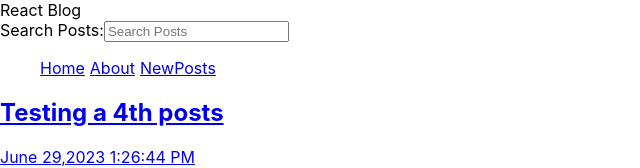
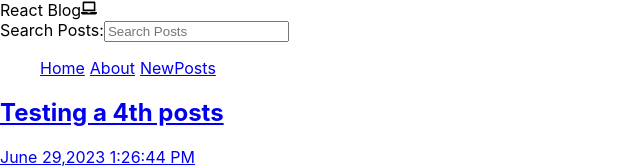
Before and after one commit to Ashim-Stha/learningReact, a React (Create React App) app: page / in a window 1280 px wide. Shown: the top 168 px of the page, without its empty margins (0-640 px from the left). Built offline with nearby package versions, Linux system fonts and the light colour scheme; data requests are answered from the project's data file.

Commit message:
useWindowSize-CustomHooks

```diff
--- a/src/App.js
+++ b/src/App.js
@@ -12,6 +12,7 @@
 import { useState, useEffect } from "react";
 import { format } from "date-fns";
 import api from "./api/posts";
+import useWindowSize from "./hooks/useWindowSize";
 
 function App() {
   const [search, setSearch] = useState("");
@@ -49,6 +50,8 @@
 
   const [editTitle, setEditTitle] = useState("");
   const [editBody, setEditBody] = useState("");
+
+  const { width } = useWindowSize();
 
   const handleDelete = async (id) => {
     try {
@@ -137,7 +140,7 @@
   return (
     <Router>
       <div>
-        <RouterHeader content="React Blog" />
+        <RouterHeader content="React Blog" width={width} />
         <RouterNav search={search} setSearch={setSearch} />
 
         <Routes>
--- a/src/RouterHeader.js
+++ b/src/RouterHeader.js
@@ -1,7 +1,18 @@
 import React from "react";
-
-const RouterHeader = ({ content }) => {
-  return <header>{content}</header>;
+import { FaLaptop, FaMobileAlt, FaTabletAlt } from "react-icons/fa";
+const RouterHeader = ({ content, width }) => {
+  return (
+    <header>
+      {content}
+      {width < 768 ? (
+        <FaMobileAlt />
+      ) : width < 992 ? (
+        <FaTabletAlt />
+      ) : (
+        <FaLaptop />
+      )}
+    </header>
+  );
 };
 
 export default RouterHeader;
--- /dev/null
+++ b/src/hooks/useWindowSize.js
@@ -0,0 +1,34 @@
+import React, { useEffect, useState } from "react";
+
+const useWindowSize = () => {
+  const [windowSize, setWindowSize] = useState({
+    width: undefined,
+    height: undefined,
+  });
+
+  useEffect(() => {
+    const handleResize = () => {
+      setWindowSize({
+        width: window.innerWidth,
+        height: window.innerHeight,
+      });
+    };
+
+    handleResize();
+
+    window.addEventListener("resize", handleResize);
+
+    // const cleanUp = () => {
+    //   console.log("called cleanup");
+    //   window.removeEventListener("resize", handleResize);
+    // };
+
+    // return cleanUp;
+
+    return () => window.removeEventListener("resize", handleResize);
+  }, []);
+
+  return windowSize;
+};
+
+export default useWindowSize;
```
